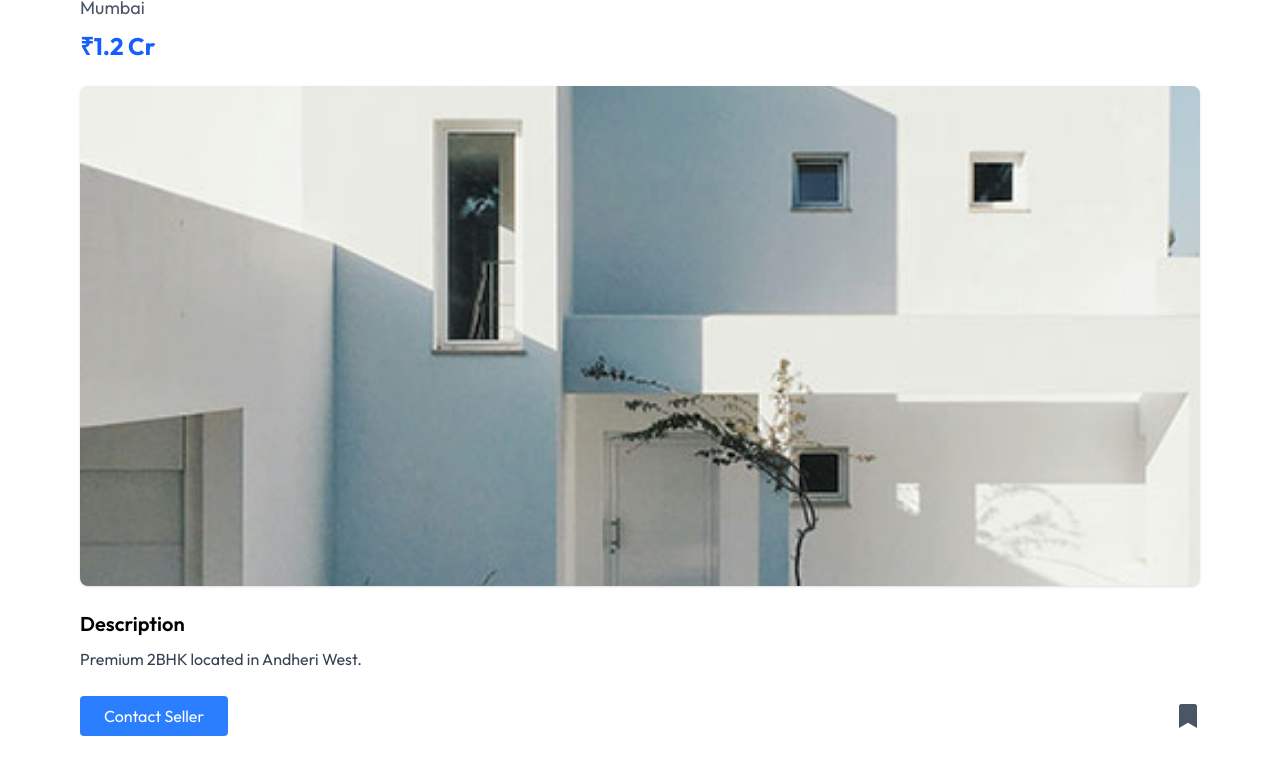
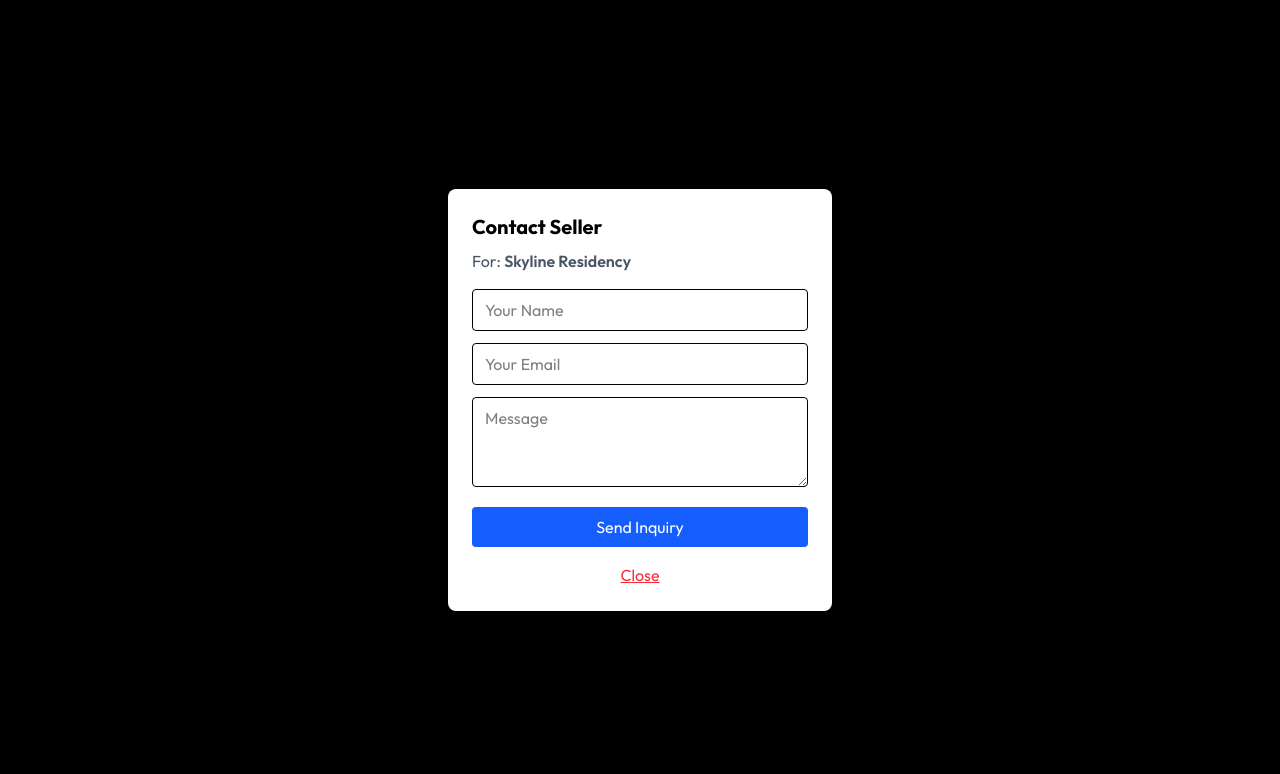
Before and after one commit to VivekVallabhan3407/RealEstateProject, a React (Vite) app: page /property/1 in a window 1280 px wide. Both pictures are taken after a click on the button "Contact Seller". Shown: the part 166-940 px from the top of the page. Built offline with nearby package versions, Linux system fonts and the light colour scheme; no server answers.

Commit message:
Added a contactseller modal to send inquiry to the seller, and updated ProperyListings to show that the inquiry was sent successfully by adding toast messages.

```diff
--- /dev/null
+++ b/src/components/ContactModal.jsx
@@ -0,0 +1,63 @@
+import React from "react";
+import { toast } from "react-toastify";
+
+const ContactModal = ({open,onClose,property}) => {
+    if (!open) {
+        return null;
+    }
+    const handleSubmit = (e) => {
+        e.preventDefault();
+        toast.success("Inquiry Sent Successfully", { autoClose: 1500 });
+        onClose();
+    }
+
+    return (
+
+
+        <div className="fixed inset-0 bg-black bg-opacity-50 flex justify-center items-center z-50">
+            <div className="bg-white p-6 rounded-lg w-96 shadow-lg">
+                <h2 className="text-xl font-bold mb-2">Contact Seller</h2>
+
+                <p className="text-gray-600 mb-4">
+                    For: <span className="font-semibold">{property?.name}</span>
+                </p>
+
+                <form onSubmit={handleSubmit} className="flex flex-col gap-3">
+                    <input
+                        type="text"
+                        placeholder="Your Name"
+                        required
+                        className="border px-3 py-2 rounded"
+                    />
+
+                    <input
+                        type="email"
+                        placeholder="Your Email"
+                        required
+                        className="border px-3 py-2 rounded"
+                    />
+
+                    <textarea
+                        placeholder="Message"
+                        className="border px-3 py-2 rounded"
+                        rows="3"
+                        required
+                    />
+
+                    <button className="bg-blue-600 text-white py-2 rounded mt-2">
+                        Send Inquiry
+                    </button>
+                </form>
+
+                <button
+                    onClick={onClose}
+                    className="text-red-500 mt-4 underline w-full text-center"
+                >
+                    Close
+                </button>
+            </div>
+        </div>
+    );
+}
+
+export default ContactModal;
--- a/src/pages/PropertyDetails.jsx
+++ b/src/pages/PropertyDetails.jsx
@@ -4,11 +4,12 @@ import { FaRegBookmark, FaBookmark } from "react-icons/fa";
 import propertyListings from "../data/properties.json";
 import { ToastContainer, toast } from "react-toastify";
 import { assets } from "../assets/assets.js";
+import ContactModal from "../components/ContactModal.jsx";
 
 const PropertyDetails = () => {
   const { id } = useParams();
   const [wishList, setWishList] = useState([]);
-
+  const [contactOpen,setContactOpen]=useState(false);
   const property = propertyListings.find((p) => p.id === Number(id));
 
 
@@ -53,7 +54,8 @@ const PropertyDetails = () => {
 
       {/* Contact Section */}
       <div className="flex items-center justify-between mt-6">
-        <button className="bg-blue-500 text-white px-6 py-2 rounded">
+        <button className="bg-blue-500 text-white px-6 py-2 rounded"
+        onClick={()=>setContactOpen(true)}>
           Contact Seller
         </button>
 
@@ -67,7 +69,7 @@ const PropertyDetails = () => {
       </div>
 
       <ToastContainer position="top-right" />
-
+      <ContactModal open={contactOpen} onClose={()=>setContactOpen(false)} property={property}/>
     </div>
   );
 };
```
